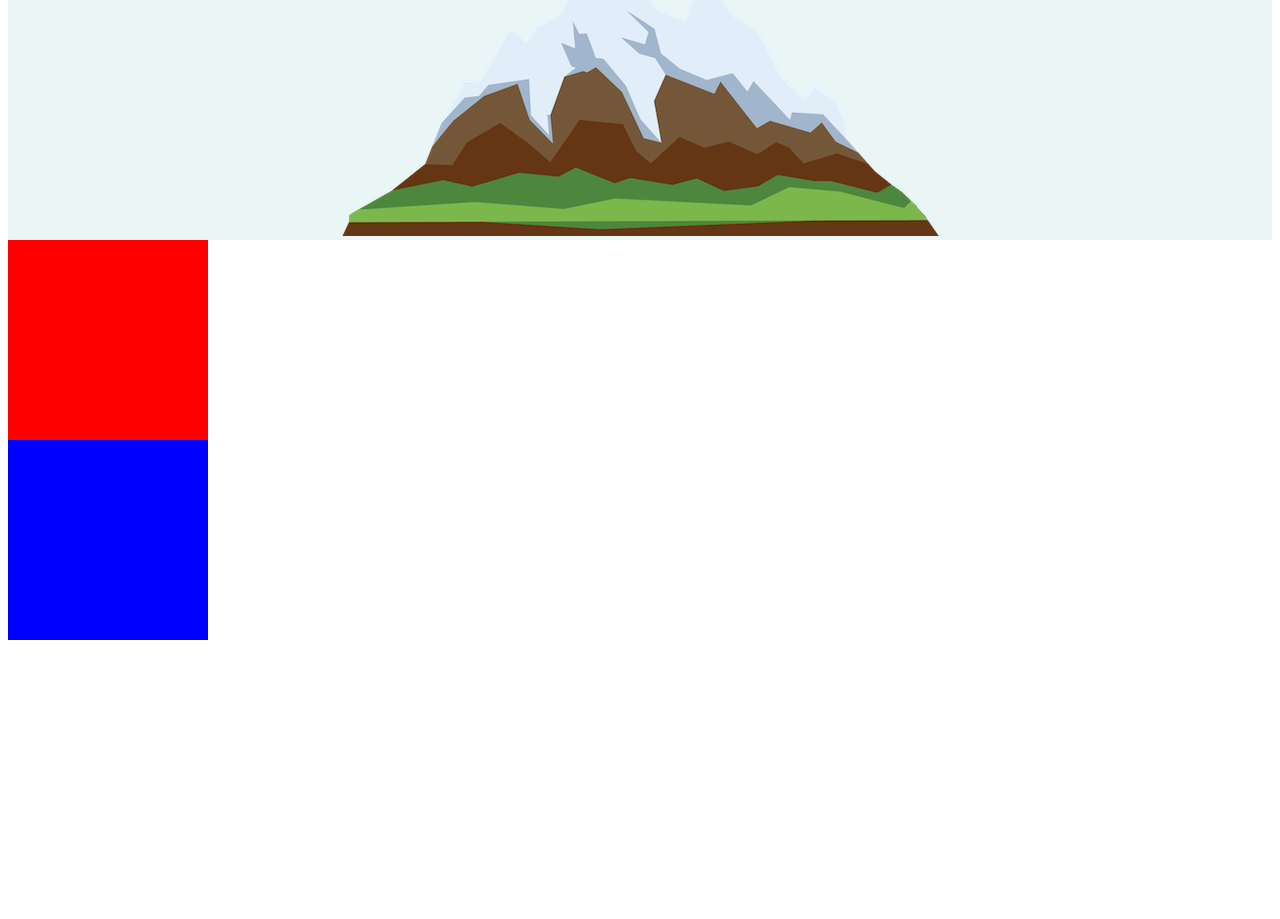
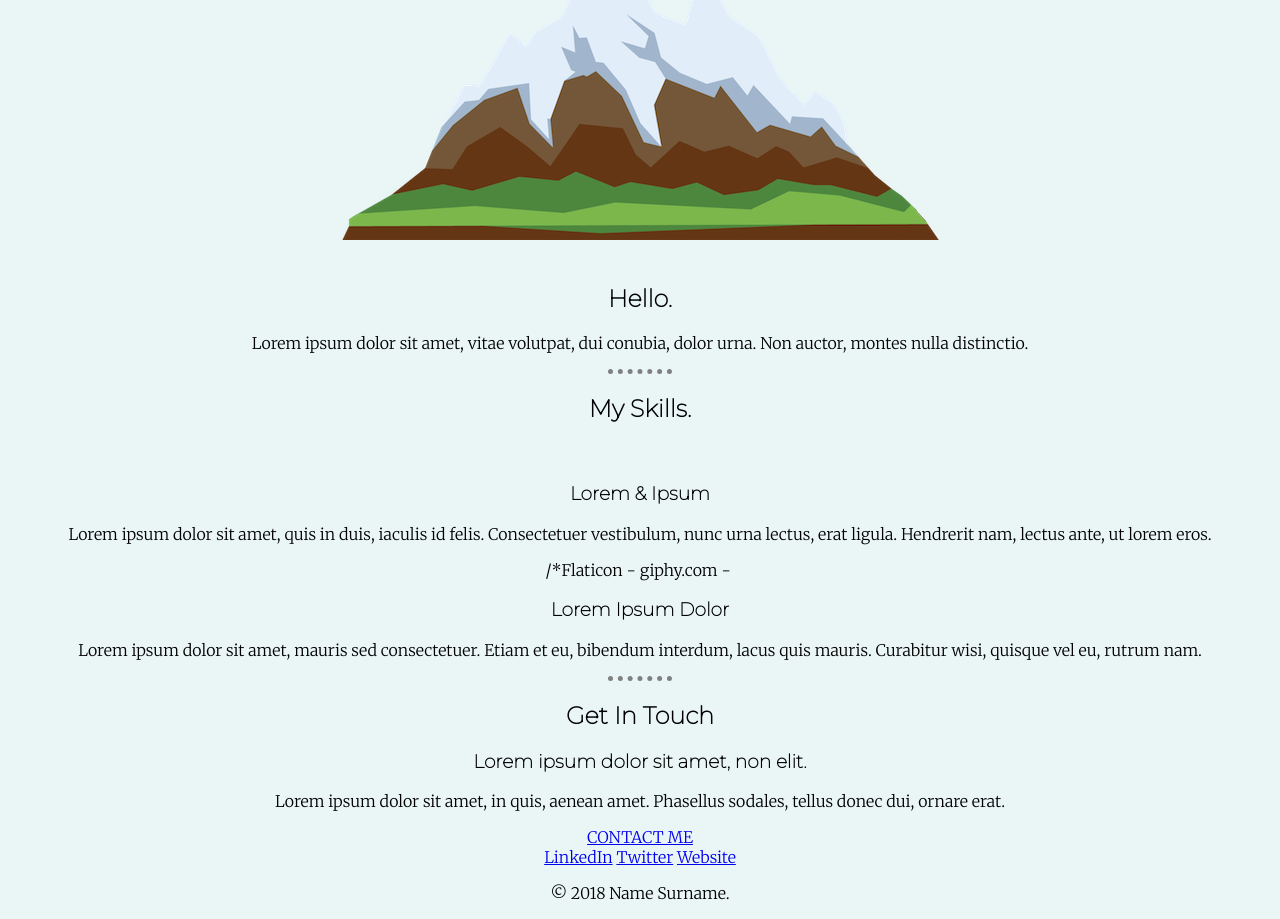
Before and after one commit to LeaCara/CV_WEB, a plain HTML site: page CSS - My Site/index.html in a window 1280 px wide. Shown: the part 321-1240 px from the top of the page. Before the commit the page ends 969 px from the top, so only its background shows below. Drawn offline with Linux system fonts and the light colour scheme.

Commit message:
Stylinh and filling personal web site I

```diff
--- a/CSS - My Site/css/styles.css
+++ b/CSS - My Site/css/styles.css
@@ -1,17 +1,22 @@
 /*External CSS: style="background-color: white
 /********************TAG SELECTORS*************************/
 body{
+  margin: 0;
   text-align: center;
+  font-family: 'Merriweather', serif;
+
 }
 h1 {
   /*font-size: 200px;
   color: #66bfbf;*/
   margin-top: 0;
-  margin-left: 0;
-  margin-right: 0;
+  font-family: 'Sacramento', cursive;
 }
-/*h3 {
-  color: #66bfbf;
+h2 {
+    font-family: 'Montserrat', sans-serif;
+}
+h3 {
+  font-family: 'Montserrat', sans-serif;
 }
 body {
   background-color: #eaf6f6;
@@ -24,10 +29,10 @@ hr {
  width: 5%
 }
 
- img:hover {
+img:hover {
  background-color: gold;
 }
-*/
+
 
 /********************CLASS SELECTORS*************************/
 /*
@@ -48,7 +53,7 @@ hr {
 
 }
 .middle-container {
-  background-color: red;
+  /*background-color: red;
   height: 200px;
   width: 200px;
   /*display: inline-block;
@@ -56,7 +61,7 @@ hr {
   left: 200px;*/
 }
 .bottom-container {
-  background-color: blue;
+  /*background-color: blue;
   height: 200px;
   width: 200px;
   /*display: inline-block;
--- a/CSS - My Site/index.html
+++ b/CSS - My Site/index.html
@@ -7,6 +7,8 @@
   <title>Leandro Carancini</title>
   <link rel="stylesheet" type="text/css" href="css/styles.css">
   <link rel="icon" href="favicon.ico">
+  <link rel="preconnect" href="https://fonts.gstatic.com">
+  <link href="https://fonts.googleapis.com/css2?family=Merriweather:wght@300&family=Montserrat:wght@100&family=Sacramento&display=swap" rel="stylesheet">
 </head>
 <body>
   <div class="top-container">
@@ -17,10 +19,40 @@
     <img src="images/mountain.png" alt="mountain-img">
   </div>
   <div class="middle-container">
+    <div class="profile">
+      <img src="" alt="">
+      <h2>Hello.</h2>
+      <p>Lorem ipsum dolor sit amet, vitae volutpat, dui conubia, dolor urna. Non auctor, montes nulla distinctio.</p>
+    </div>
+    <hr>
+    <div class="skills">
+      <h2>My Skills.</h2>
+      <div class="skill-row">
+        <img class="" src="" alt="">
+        <h3>Lorem & Ipsum</h3>
+        <p>Lorem ipsum dolor sit amet, quis in duis, iaculis id felis. Consectetuer vestibulum, nunc urna lectus, erat ligula. Hendrerit nam, lectus ante, ut lorem eros.</p>
+      </div>
+      <div class="skill-row"> /*Flaticon - giphy.com -
+        <img class="" src="" alt="">
+        <h3>Lorem Ipsum Dolor</h3>
+        <p>Lorem ipsum dolor sit amet, mauris sed consectetuer. Etiam et eu, bibendum interdum, lacus quis mauris. Curabitur wisi, quisque vel eu, rutrum nam.</p>
+      </div>
+    </div>
+    <hr>
+    <div class="contact-me">
+      <h2>Get In Touch</h2>
+      <h3>Lorem ipsum dolor sit amet, non elit.</h3>
+      <p>Lorem ipsum dolor sit amet, in quis, aenean amet. Phasellus sodales, tellus donec dui, ornare erat.</p>
+      <a class="btn" href="mailto:name@email.com">CONTACT ME</a>
+    </div>
+  </div>
 
-  </div>
+
   <div class="bottom-container">
-
+    <a class="footer-link" href="https://www.linkedin.com/">LinkedIn</a>
+    <a class="footer-link" href="https://twitter.com/">Twitter</a>
+    <a class="footer-link" href="https://www.appbrewery.co/">Website</a>
+    <p>© 2018 Name Surname.</p>
   </div>
   </body>
 </html>
```
Also changed, not shown: CSS - My Site/StubCode.html (added, +36 -0 lines).
